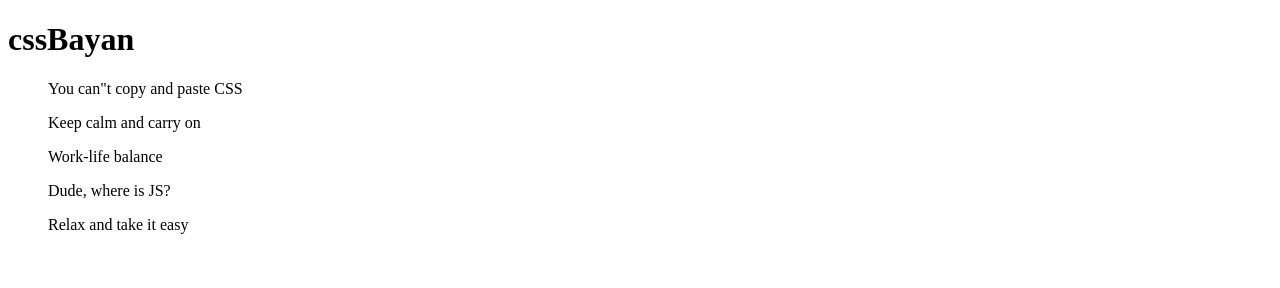
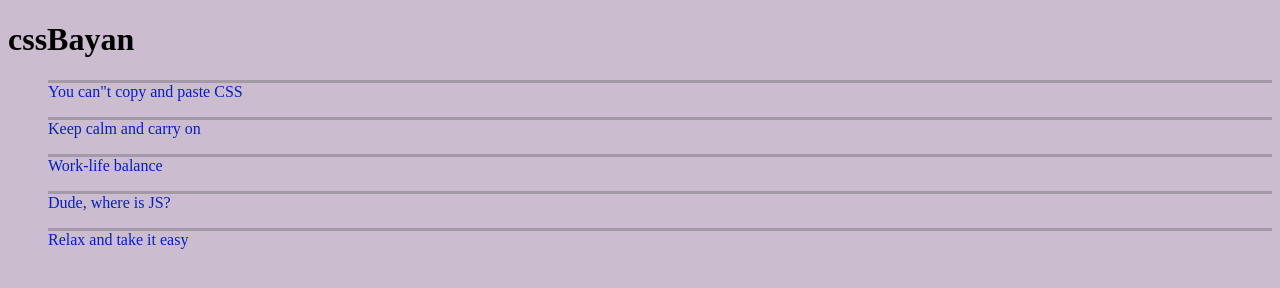
Before and after one commit to Egor9696/cssBayan, a plain HTML site: page cssBayan/index.html in a window 1280 px wide. Drawn offline with Linux system fonts and the light colour scheme.

Commit message:
feat: add css sun12.03.2023 18:55:50

```diff
--- a/cssBayan/index.html
+++ b/cssBayan/index.html
@@ -6,7 +6,13 @@
   <title>cssBayan</title>
 </head>
 <style>
+body {
+  background-color: #CCBCD0;
 
+}
+div {
+  color: #071FBC ;
+}
 div.menu-bar ul ul {
   display: none;
 }
@@ -17,6 +23,13 @@ div.menu-bar li:hover > ul {
 
 li {
     list-style-type: none;
+li:active { background: #eee; }
+li:hover { color: #000000; }
+p {
+  color: ;
+ border-block-start: solid #A499A6;
+  writing-mode: horizontal-tb;
+}
    }
 </style>
 
@@ -25,47 +38,42 @@ li {
 <div class="menu-bar">
   <ul>
     <li>
-      <p href="example.html">You can"t copy and paste CSS</p>
+      <p>You can"t copy and paste CSS</p>
       <ul>
         <li>
           <img src="https://memecreator.org/static/images/memes/5477892.jpg">
         </li>
-
         </ul>
     </li>
         <li>
-      <p href="example.html">Keep calm and carry on</p>
+      <p>Keep calm and carry on</p>
       <ul>
         <li>
           <img src="https://memecreator.org/static/images/memes/5564931.jpg">
         </li>
-
         </ul>
     </li>
         <li>
-      <p href="example.html">Work-life balance</p>
+      <p>Work-life balance</p>
       <ul>
         <li>
           <img src="https://memecreator.org/static/images/memes/5564933.jpg">
         </li>
-
         </ul>
     </li>    <li>
-      <p href="example.html">Dude, where is JS?</p>
+      <p>Dude, where is JS?</p>
       <ul>
         <li>
           <img src="https://memecreator.org/static/images/memes/5564934.jpg">
         </li>
-
         </ul>
     </li>
         <li>
-      <p href="example.html">Relax and take it easy</p>
+      <p>Relax and take it easy</p>
       <ul>
         <li>
           <img src="https://memecreator.org/static/images/memes/5564935.jpg">
         </li>
-
         </ul>
     </li>
   </ul>
```
